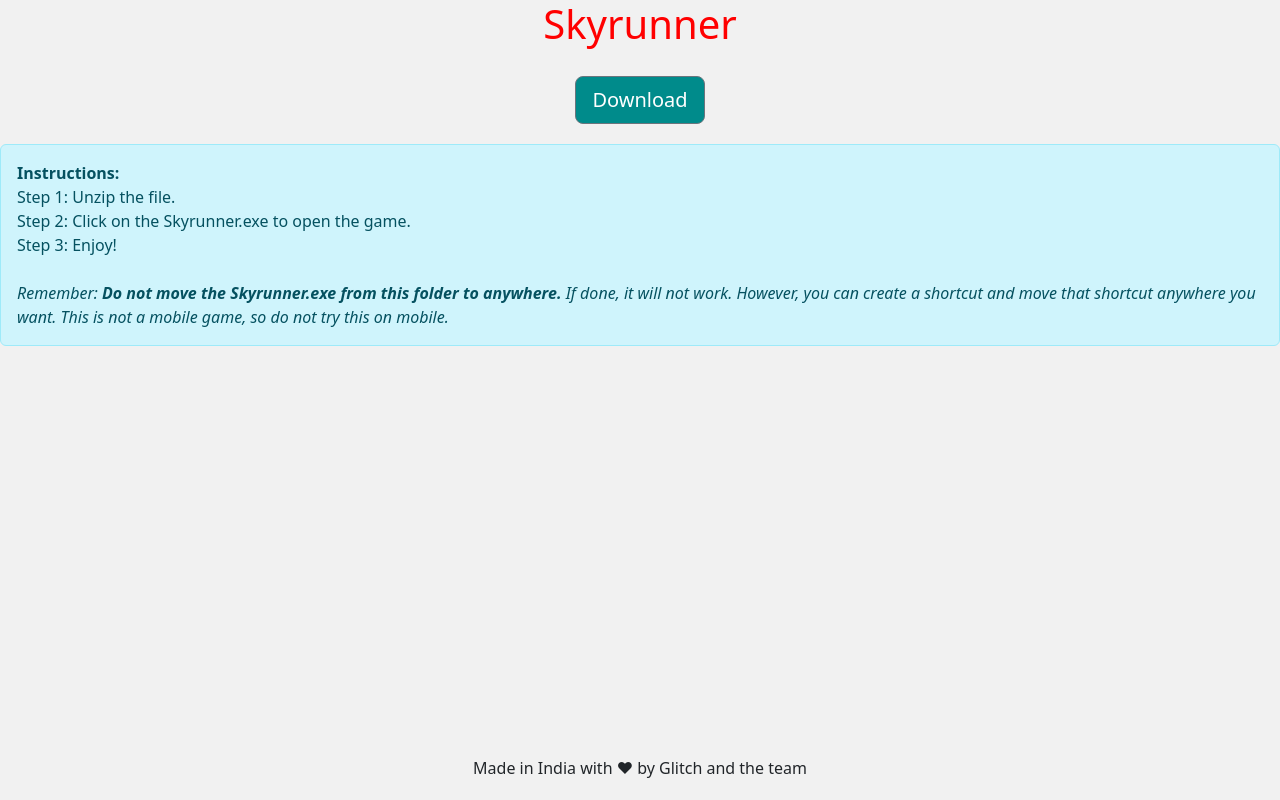
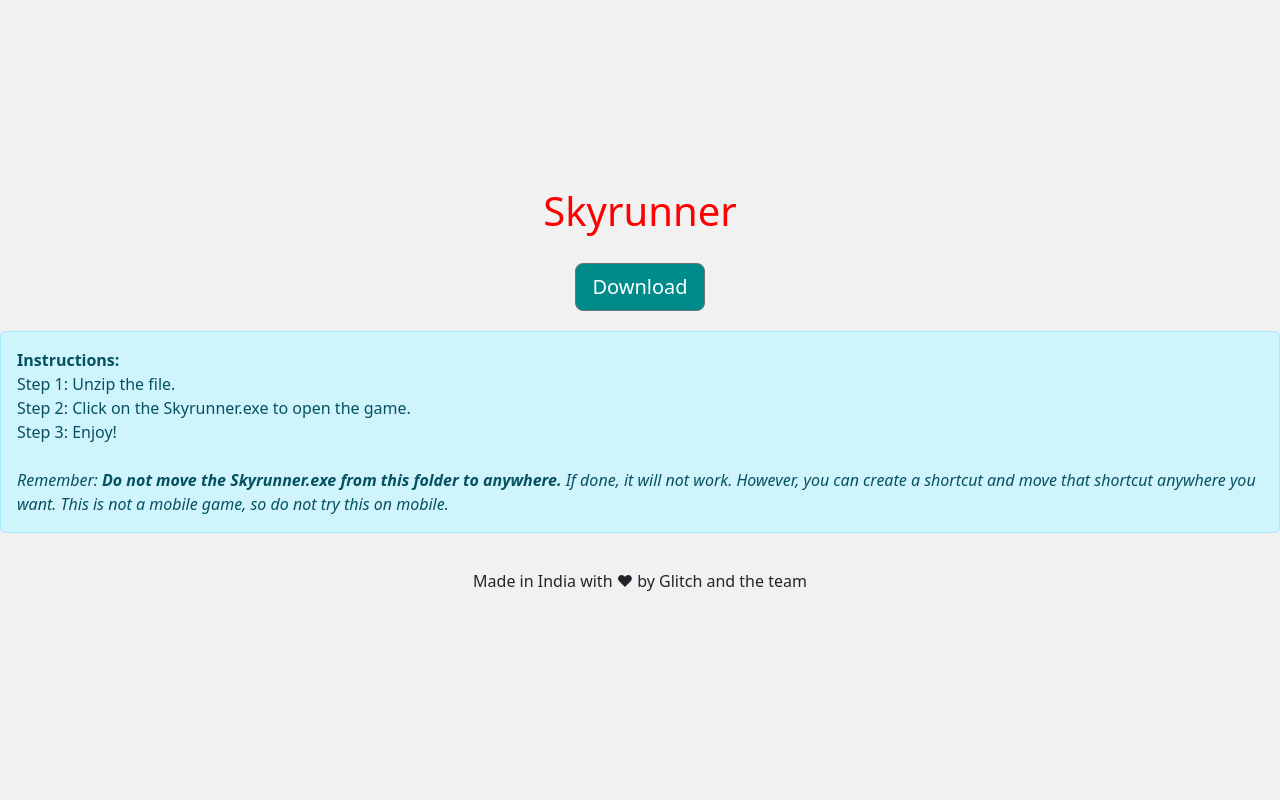
Before and after one commit to Arkadipta-Kundu/SkyRunner, a plain HTML site: page index.html in a window 1280 px wide. Drawn offline with nearby package versions, Linux system fonts and the light colour scheme.

Commit message:
center things

```diff
--- a/index.html
+++ b/index.html
@@ -14,8 +14,17 @@
             flex-direction: column;
             justify-content: center;
             align-items: center;
-            height: 100vh;
+            min-height: 100vh;
+            margin: 0;
+            /* Reset margin to avoid extra spacing */
             background-color: #f1f1f1;
+        }
+
+        .container-center {
+            display: flex;
+            flex-direction: column;
+            justify-content: center;
+            align-items: center;
         }
 
         h1 {
@@ -39,18 +48,20 @@
 
         /* Footer styles */
         .footer {
-            margin-top: auto;
             background-color: #f1f1f1;
             padding: 20px;
             text-align: center;
+            width: 100%;
         }
     </style>
 </head>
 
 <body>
-    <h1>Skyrunner</h1>
-    <a href="https://drive.google.com/uc?export=download&id=1iv-fCzLpc5PbIKQg2kzM6VDQuo0TKcJZ"
-        class="btn btn-secondary btn-lg download-button" id="download-btn">Download</a>
+    <div class="container-center">
+        <h1>Skyrunner</h1>
+        <a href="https://drive.google.com/uc?export=download&id=1iv-fCzLpc5PbIKQg2kzM6VDQuo0TKcJZ"
+            class="btn btn-secondary btn-lg download-button" id="download-btn">Download</a>
+    </div>
 
     <!-- Instructions -->
     <div class="alert alert-info instructions">
@@ -58,9 +69,10 @@
         Step 1: Unzip the file.<br>
         Step 2: Click on the Skyrunner.exe to open the game.<br>
         Step 3: Enjoy!<br><br>
-        <em>Remember: <strong>Do not move the Skyrunner.exe from this folder to anywhere.</strong> If done, it will not
-            work. However,
-            you can create a shortcut and move that shortcut anywhere you want. This is not a mobile game, so do not try
+        <em>Remember: <strong>Do not move the Skyrunner.exe from this folder to anywhere.</strong> If done, it will
+            not work. However,
+            you can create a shortcut and move that shortcut anywhere you want. This is not a mobile game, so do
+            not try
             this on mobile.</em>
     </div>
 
```
Also changed, not shown: 2 other files.
